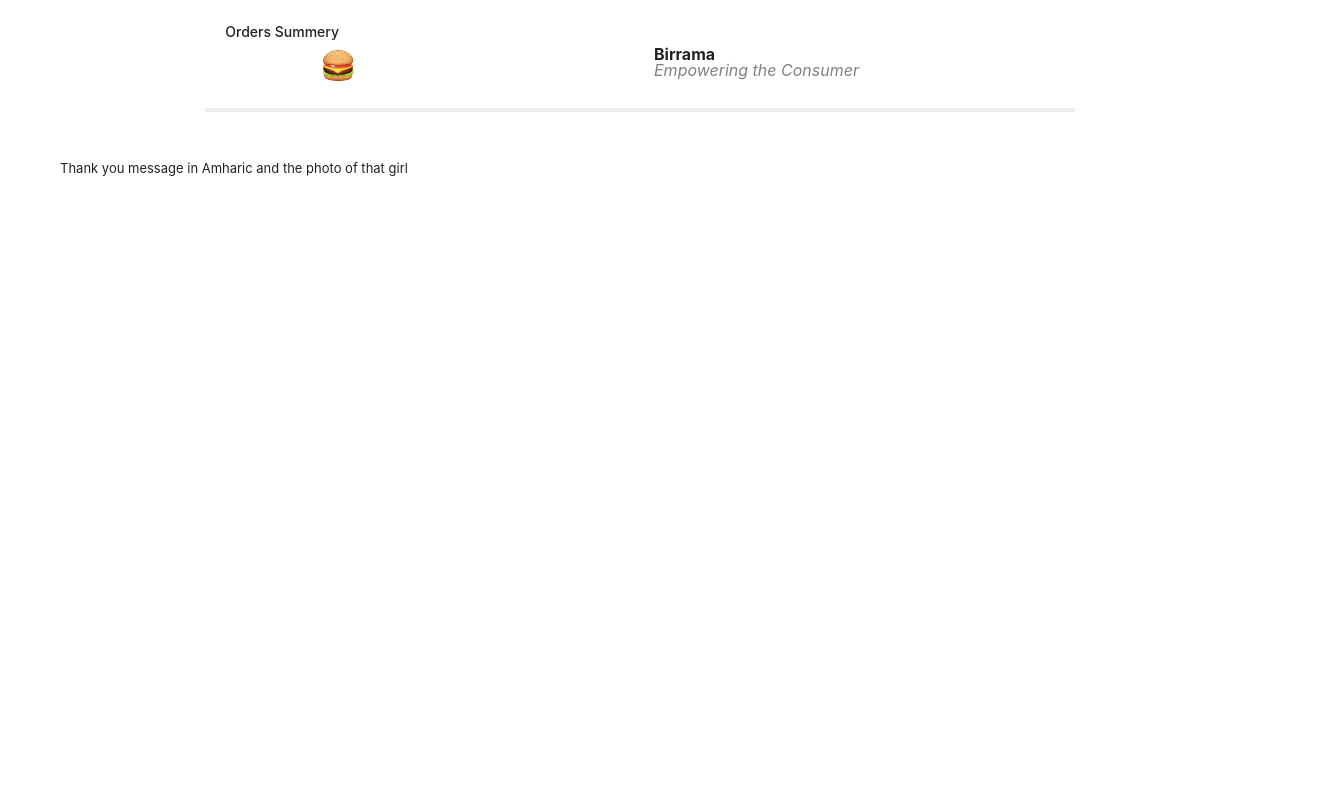
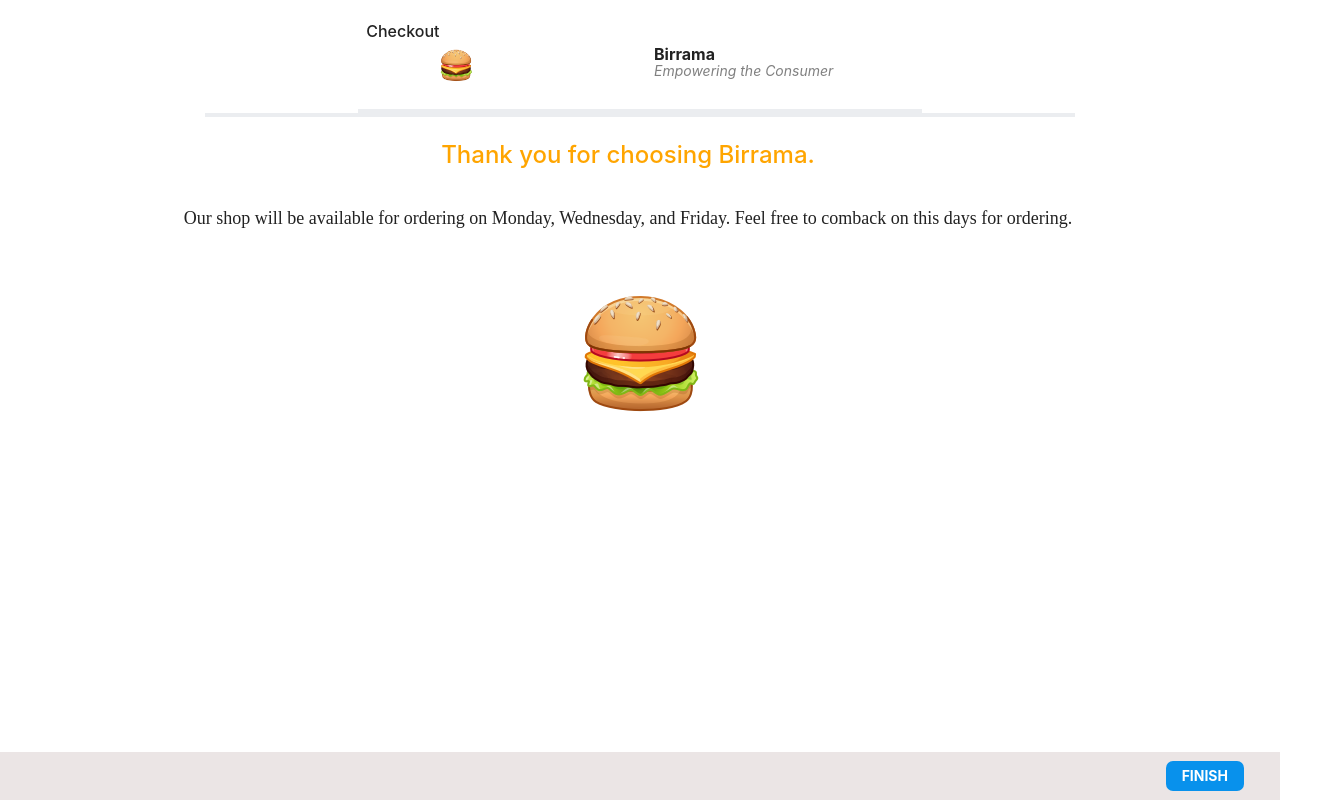
Before and after one commit to tadie1921/asbeza, a React (Create React App) app: page /checkout in a window 1280 px wide. Shown: the whole page, 1340 px wide, since content can reach past the window. Built offline with nearby package versions, Linux system fonts and the light colour scheme.

Commit message:
Modularize

```diff
--- /dev/null
+++ b/src/components/FooterComponent.js
@@ -0,0 +1,19 @@
+import React from "react";
+
+export default function Footer(props) {
+    return(
+        <div className="cafe-status-wrap col-12">
+            <div  className="cafe-status shown d-flex justify-content-end">
+                {props.component === 'payment' && (
+                    <span className="cafe-order-edit mx-3"
+                            onClick={props.cancel_func}  >Cancel
+                    </span>
+                )}
+                <button className="me-3 my-3" onClick={props.btn_func}
+                        style={{backgroundColor:'#0891ec'}} >
+                    {props.btn_name}
+                </button>
+            </div>
+        </div>
+    );
+}
--- /dev/null
+++ b/src/components/HeaderComponent.js
@@ -0,0 +1,30 @@
+import React from "react";
+
+export default function Header(props) {
+    return(
+        <div className="offset-md-2 col-12 col-md-8" style={{borderBottom: '4px solid #ebedf0'}}>
+            <div className="cafe-order-header-wrap row">
+                <h2 className="cafe-order-header col-12" style={{fontSize: 16}}>
+                    {props.title}
+                </h2>
+                <div className="offset-1 row">
+                    <div className="col-3 col-md-5">
+                        <img height={40} width={40} src="img/Burger_148.png"/>
+                    </div>
+                    <div className="col-8 col-md-5 mt-1">
+                        <p style={{fontSize: 16}}>
+                            {props.component === 'payment' &&(<>
+                                <span style={{fontWeight: 'bold', textDecoration: 'underline'}}>
+                                Order #{props.order_num}</span><br/></>)}
+                            <span style={{fontWeight: 'bold'}}>Birrama</span><br/>
+                            <span style={{color:'grey', fontStyle: 'italic', fontSize: 14}}>
+                                Empowering the Consumer
+                            </span>
+                        </p>
+                    </div>
+
+                </div>
+            </div>
+            </div>
+    );
+}
--- a/src/components/Home.js
+++ b/src/components/Home.js
@@ -3,6 +3,8 @@ import { useDispatch, useSelector } from "react-redux";
 import { useNavigate } from "react-router-dom";
 import { Loading } from "./LoadingComponent";
 import {counterChanged} from '../redux/itemSlice';
+import Headers from "./HeaderComponent";
+import Footer from "./FooterComponent";
 
 var orderCount = 0;
 
@@ -104,39 +106,13 @@ export default function Home() {
 
         return(
             <div className="row">
-                <div className="offset-md-2 col-12 col-md-8" style={{marginBottom: 3, borderBottom: '4px solid #ebedf0'}}>
-                    <div className="cafe-order-header-wrap row">
-                        <h2 className="cafe-order-header col-12">Orders</h2>
-                        <div className="offset-1 row">
-                            <div className="col-3 col-md-5">
-                                <img height={40} width={40} src="img/Burger_148.png"/>
-                            </div>
-                            <div className="col-8 col-md-5 mt-1">
-                                <p style={{fontSize: 16}}>
-                                    <span style={{fontWeight: 'bold'}}>Birrama</span><br/>
-                                    <span style={{color:'grey', fontStyle: 'italic', fontSize: 16}}>
-                                        Empowering the Consumer
-                                    </span>
-                                </p>
-                            </div>
-
-                        </div>
-                    </div>
-                </div>
+                <Headers component={'Home'} title={'Orders'}/>
                 <div className="cafe-page cafe-items col-12 mb-5">
                     {Itmes}
                 </div>
-                <div className="row cafe-status-wrap col-12">
-                    { orderCount > 0 &&(
-                    <div  className="cafe-status shown d-flex justify-content-end">
-                        <button className="me-3" onClick={handle_viewOrder}
-                                style={{backgroundColor:'#0891ec'}} >
-                            Next
-                        </button>
-                    </div>
-                    )
-                    }
-                </div>
+                {orderCount > 0 && (
+                    <Footer component={'home'} btn_func={handle_viewOrder} btn_name={'Next'}/>
+                )}
             </div>
 
         );
--- a/src/components/Order.js
+++ b/src/components/Order.js
@@ -1,6 +1,8 @@
 import React, { useRef } from "react";
 import { useSelector } from "react-redux";
 import { useNavigate } from "react-router-dom";
+import Headers from "./HeaderComponent";
+import Footer from "./FooterComponent";
 
 
 export default function Order() {
@@ -55,25 +57,7 @@ export default function Order() {
 
     return(
        <div className="row">
-        <div style={{borderBottom: '4px solid #ebedf0'}}>
-            <div className="cafe-order-header-wrap row">
-                <h2 className="cafe-order-header col-12">Orders Summery</h2>
-                <div className="offset-1 row">
-                    <div className="col-3 col-md-5">
-                        <img height={40} width={40} src="img/Burger_148.png"/>
-                    </div>
-                    <div className="col-8 col-md-5 mt-1">
-                        <p style={{fontSize: 16}}>
-                            <span style={{fontWeight: 'bold'}}>Birrama</span><br/>
-                            <span style={{color:'grey', fontStyle: 'italic', fontSize: 14}}>
-                                Empowering the Consumer
-                            </span>
-                        </p>
-                    </div>
-
-                </div>
-            </div>
-        </div>
+            <Headers component={'Order'} title={'Order Summery'}/>
             <div className="cafe-page cafe-order-overview">
                     <div className="cafe-block">
                         <div className="cafe-order-header-wrap">
@@ -100,14 +84,7 @@ export default function Order() {
                     {totalPrice.toFixed(2)}
                     </span></p>
             </div>
-        <div className="cafe-status-wrap">
-                <div  className="cafe-status shown d-flex justify-content-end">
-                    <button className="me-3" onClick={handle_payBtn}
-                            style={{backgroundColor:'#0891ec'}} >
-                        Next
-                    </button>
-                </div>
-            </div>
+            <Footer component={'order'} btn_func={handle_payBtn} btn_name='Next'/>
         </div>
     );
 }
--- a/src/components/Payment.js
+++ b/src/components/Payment.js
@@ -1,10 +1,12 @@
 import React, { useState } from "react";
 import { useLocation, useNavigate } from "react-router-dom";
+import Header from "./HeaderComponent";
+import Footer from "./FooterComponent";
+import PaymentOption from "./PaymentOption";
 
 export default function Payment (props) {
 
     const location = useLocation();
-
 
     console.log(location.state.orders);
 
@@ -18,7 +20,6 @@ export default function Payment (props) {
             const value = document.getElementById('online').value;
             setPaymentOption(value);
         }
-
     }
 
     const handle_done = () => {
@@ -33,38 +34,18 @@ export default function Payment (props) {
     return(
         <>
         <div className="row">
-            <div className="offset-md-2 col-12 col-md-8" style={{borderBottom: '4px solid #ebedf0'}}>
-                <div className="cafe-order-header-wrap row">
-                    <h2 className="cafe-order-header col-12">Checkout & Payment</h2>
-                    <div className="offset-1 row">
-                        <div className="col-3 col-md-5">
-                            <img height={40} width={40} src="img/Burger_148.png"/>
-                        </div>
-                        <div className="col-8 col-md-5 mt-1">
-                            <p style={{fontSize: 16}}>
-                                <span style={{fontWeight: 'bold', textDecoration: 'underline'}}>
-                                    Order #1233456543222</span><br/>
-                                <span style={{fontWeight: 'bold'}}>Birrama</span><br/>
-                                <span style={{color:'grey', fontStyle: 'italic', fontSize: 14}}>
-                                    Empowering the Consumer
-                                </span>
-                            </p>
-                        </div>
-
-                    </div>
-                </div>
-            </div>
+            <Header component={'payment'} title={'Checkout & Payment'} order_num={11223333333}/>
             <div className="cafe-items row mt-3">
                 <div className="col-6">
-                    <p style={{fontSize: 14, lineHeight:1}}>
+                    <p style={{fontSize: 13, lineHeight:1}}>
                         Please enter your 12 Digit
                         Member Id (0000-0000-0000)
                     </p>
                 </div>
                 <div className="col-5 mt-1 me-1" >
                     <input type="text" size={16}
-                        style={{height: 22, fontSize: 16, position: 'relative', top:'-2px', left:'-12px'}}/>
-                    <p style={{fontSize:5}}>
+                        style={{height: 26, fontSize: 16, position: 'relative', top:'-2px', left:'-12px'}}/>
+                    <p style={{fontSize:12}}>
                         <span style={{color: 'green'}}>Member id is Correct</span>
                     </p>
                 </div>
@@ -88,8 +69,8 @@ export default function Payment (props) {
                     </form>
                 </div>
                 {paymentOption !== '' && paymentOption === 'cash' &&
-                    (<div className="offset-1 mt-2">
-                        <div
+                    <div className="offset-1 mt-2">
+                        <div className="mx-5"
                             style={{textAlign: 'center',padding: '10px', margin: '20px',
                                         border: '2px solid black', background:'#badcf1'}}>
                             <p style={{fontSize:14}}>
@@ -99,39 +80,14 @@ export default function Payment (props) {
                                 payment in cash.
                             </p>
                         </div>
-                    </div>)
+                    </div>
                 }
                 {paymentOption !== '' && paymentOption === 'online' &&
                     (<div className="offset-2 mt-2">
                         <p style={{fontSize: 14}}>We accept payments via</p>
-                        <div className="row">
-                            <div className="col-2 ">
-                                <img height={40} width={40} src="img/Burger_148.png"/>
-                            </div>
-                            <div className="col-8 ">
-                                <p style={{fontSize: 14}}>
-                                    <span>Our account at &nbsp;
-                                        <span style={{color: '#0891ec', textDecoration: 'underline'}}>
-                                            TeleBirr </span> is
-                                    </span><br/>
-                                    <span>12345670</span>
-                                </p>
-                            </div>
-                        </div>
-                        <div className="row">
-                            <div className="col-2 ">
-                                    <img height={40} width={40} src="img/Burger_148.png"/>
-                                </div>
-                                <div className="col-8 ">
-                                    <p style={{fontSize: 14}}>
-                                        <span>Our account at &nbsp;
-                                            <span style={{color: '#ddbd56', textDecoration: 'underline'}}>
-                                                CBE </span> is
-                                        </span><br/>
-                                        <span>12345670</span>
-                                    </p>
-                                </div>
-                        </div>
+
+                        <PaymentOption />
+
                         <div className="row">
                             <div className="col-7">
                                 <p style={{fontSize: 14, lineHeight: 1, textAlign: 'center'}}>
@@ -141,26 +97,16 @@ export default function Payment (props) {
                             </div>
                             <div className="col-4 mt-1 me-1" >
                                 <input type="text" size={16}
-                                    style={{height: 22, fontSize: 12, position: 'relative', top:'-2px', left:'-12px'}}/>
+                                    style={{height: 28, fontSize: 16, position: 'relative', top:'-2px', left:'-12px'}}/>
                             </div>
                         </div>
-
                     </div>)
                 }
 
             </div>
        </div>
-       <div className="row cafe-status-wrap">
-            <div  className="cafe-status shown d-flex justify-content-end">
-                <span className="cafe-order-edit mx-3"
-                        onClick={() => handle_cancelBtn()}  >Cancel
-                </span>
-                <button className="me-3 my-3" onClick={()=>handle_done()}
-                        style={{backgroundColor:'#0891ec'}} >
-                    Done
-                </button>
-            </div>
-        </div>
+       <Footer  component='payment' btn_name='Done' btn_func={handle_done}
+                    cancel_func={handle_cancelBtn}/>
    </>
     );
     /*
--- /dev/null
+++ b/src/components/PaymentOption.js
@@ -0,0 +1,29 @@
+import React from "react";
+
+export default function PaymentOption() {
+    const Options = (item) => {
+        const color = item.color;
+        return(
+            <div className="row">
+                <div className="col-2 ">
+                    <img height={40} width={40} src={item.icon}/>
+                </div>
+                <div className="col-8 ">
+                    <p style={{fontSize: 14}}>
+                        <span>Our account at &nbsp;
+                            <span style={{color: color, textDecoration: 'underline'}}>
+                                {item.name} </span> is
+                        </span><br/>
+                        <span>12345670</span>
+                    </p>
+                </div>
+            </div>
+        );
+    };
+    return(
+        <>
+        <Options name='TeleBirr' color='#0891ec' icon={img/Burger_148.png}/>
+        <Options name='CBE' color='#ddbd56' icon={img/Burger_148.png}/>
+        </>
+    )
+}
--- a/src/components/checkout.js
+++ b/src/components/checkout.js
@@ -1,32 +1,50 @@
-import React from "react";
+import React, { useState } from "react";
+import Header from "./HeaderComponent";
+import { useNavigate } from "react-router-dom";
+import { useDispatch } from "react-redux";
+import { resetCounter } from "../redux/itemSlice";
+import Footer from "./FooterComponent";
 
 export default function Checkout() {
+
+    const items = useState();
+    const dispatch = useDispatch();
+
+    const navigate = useNavigate();
+    const handle_finish = () =>{
+        //set redux state to normal from server
+        //temp
+        dispatch(resetCounter());
+        navigate('/home');
+    }
 
     return(
 
         <div className="row">
             <div className="offset-md-2 col-12 col-md-8" style={{borderBottom: '4px solid #ebedf0'}}>
-                <div className="cafe-order-header-wrap row">
-                    <h2 className="cafe-order-header col-12">Orders Summery</h2>
-                    <div className="offset-1 row">
-                        <div className="col-3 col-md-5">
-                            <img height={40} width={40} src="img/Burger_148.png"/>
+                <Header component={'checkout'} title={'Checkout'}/>
+            </div>
+
+                <div className="row mt-4">
+
+                    <div className="col-12 d-flex justify-content-center">
+                        <h4 style={{color: 'orange'}}>Thank you for choosing Birrama.</h4>
+                    </div>
+                    <div className="col-12 d-flex justify-content-center">
+                        <div className=" mx-4"
+                            style={{textAlign: 'center',padding: '10px', margin: '20px' }}>
+                            <h6 style={{fontSize:18, fontFamily: 'serif'}}>
+                                Our shop will be available for ordering on Monday, Wednesday,
+                                and Friday. Feel free to comback on this days for ordering.
+                            </h6>
                         </div>
-                        <div className="col-8 col-md-5 mt-1">
-                            <p style={{fontSize: 16}}>
-                                <span style={{fontWeight: 'bold'}}>Birrama</span><br/>
-                                <span style={{color:'grey', fontStyle: 'italic', fontSize: 16}}>
-                                    Empowering the Consumer
-                                </span>
-                            </p>
-                        </div>
-
                     </div>
                 </div>
-        </div>
-            <div className="row m-5">
-                <p className="col-10">Thank you message in Amharic and the photo of that girl</p>
+
+            <div className="d-flex justify-content-center">
+                <img src="img/Burger_148.png"/>
             </div>
+            <Footer component={'checkout'} btn_name="Finish" btn_func={handle_finish}/>
         </div>
     )
 }
--- a/src/redux/itemSlice.js
+++ b/src/redux/itemSlice.js
@@ -25,6 +25,10 @@ const itemSlice = createSlice({
             } else{
                 console.log('no itme found')
             }
+         },
+         //temp reset counter
+         resetCounter(state,action){
+            state.items.map(item => item.counter = 0);
          }
     },
     extraReducers(builder) {
@@ -49,6 +53,6 @@ export const fetchItems = createAsyncThunk('items/fetchItems', ()=>{
     return ITEMS;
 });
 
-export const { counterChanged } = itemSlice.actions;
+export const { counterChanged, resetCounter } = itemSlice.actions;
 
 export default itemSlice.reducer;
```
Lines whose indentation alone changed are shown as unchanged.
